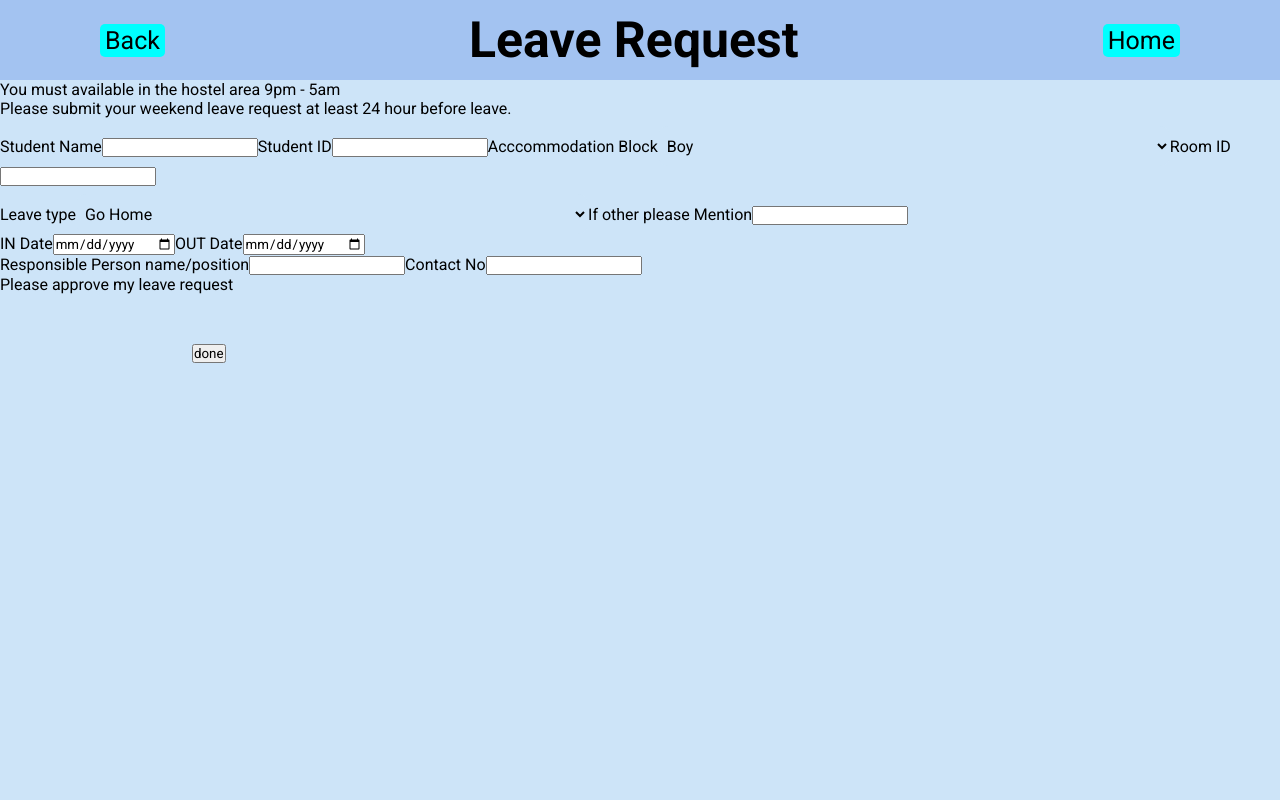
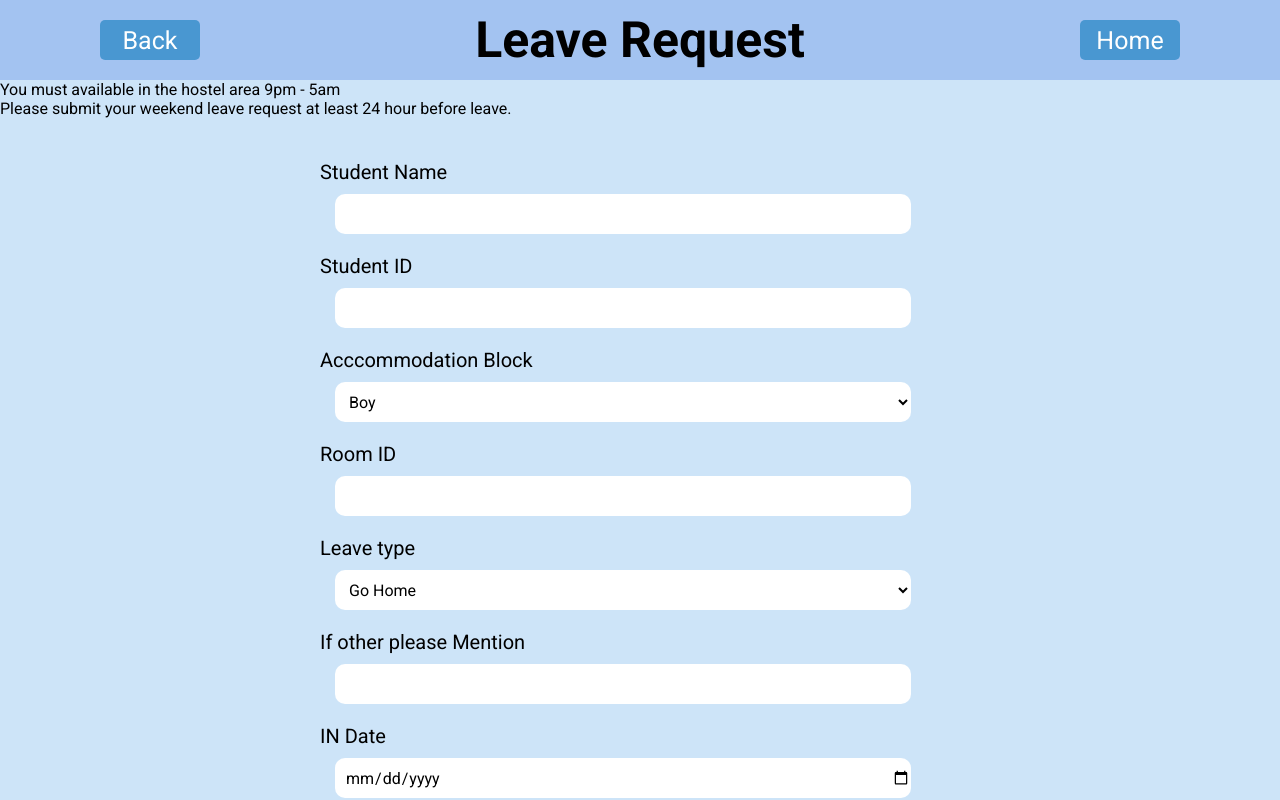
Before and after one commit to Tharindu-Dasantha/MedHouse, a React (Vite) app in the folder MedHouse/client/: page /services/Leave in a window 1280 px wide. Shown: the top 800 px of the page. Built offline with nearby package versions, Linux system fonts and the light colour scheme.

Commit message:
services styles applied

```diff
--- a/MedHouse/client/src/Pages/ServicesPage/Forms/Cleaning.jsx
+++ b/MedHouse/client/src/Pages/ServicesPage/Forms/Cleaning.jsx
@@ -75,10 +75,13 @@ function Cleaning() {
         <div>
           <p>Are you available in the room area while cleaning period</p>
           <div className="radio">
+
             <input type="radio" name="available" id="radio_yes" />
             <label htmlFor="radio_yes">Yes</label>
+
             <input type="radio" name="available" id="radio_no" />
             <label htmlFor="radio_no">No</label>
+
           </div>
         </div>
         <div>
--- a/MedHouse/client/src/Pages/ServicesPage/Forms/Clearance.jsx
+++ b/MedHouse/client/src/Pages/ServicesPage/Forms/Clearance.jsx
@@ -23,24 +23,51 @@ function Clearance() {
         <input type="number" name="registration_year" id="registration_year" />
         <label htmlFor="duration">Duration you are going to use this room</label>
         <input type="text" />
+
+        <div className="checkbox-container">
           <label htmlFor="availability_item">Please mark abailability of item</label>
           <label htmlFor="items_beds">Beds </label>
-        <input type="checkbox" name="item" id="items_beds_1" />
+          <ul>
+            <li>
+              <div className="bed1">
                 <label htmlFor="items_beds_1">1</label>
-        <input type="checkbox" name="item" id="items_beds_2" />
+                <input type="radio" name="item" id="items_beds_1" />
+              </div>
+            </li>
+           <li>
+            <div className="bed2">
               <label htmlFor="items_beds_2">2</label>
-        <input type="checkbox" name="item" id="items_beds_4" />
+              <input type="radio" name="item" id="items_beds_2" />
+            </div>
+          </li>
+            <li>
+                <div className="bed4">
                 <label htmlFor="items_beds_4">4</label>
+                <input type="radio" name="item" id="items_beds_4" />
+              </div>
+            </li>
+          </ul>
+          <div className="towel-rack">
           <label htmlFor="towel_rack">Towel rack - 2</label>
           <input type="checkbox" name="towel_rack" id="towel_rack" />
+          </div>
+          <div className="chair-con">
           <label htmlFor="chair">Chair 2</label>
           <input type="checkbox" name="chair" id="chair" />
+          </div>
+          <div className="tabel-con">
           <label htmlFor="tabel">Tabel 2</label>
           <input type="checkbox" name="table" id="table" />
+          </div>
+          <div className="cardboard-con">
           <label htmlFor="cardboard">Cardboard Wood 1</label>
           <input type="checkbox" name="cardboard" id="cardboard" />
+          </div>
+          <div className="key-con">
           <label htmlFor="key">Extra Key 1</label>
-        <input type="checkbox" name="key" id="key" />
+          <input type="checkbox" name="key" id="key" /></div>
+
+        </div>
         <label htmlFor="HandOver">Hand Over Date</label>
         <input type="date" name="HandOver" id="HandOver" />
         <label htmlFor="Other">Other Notes</label>
--- a/MedHouse/client/src/Pages/ServicesPage/Forms/forms.css
+++ b/MedHouse/client/src/Pages/ServicesPage/Forms/forms.css
@@ -11,11 +11,34 @@
 
 .header a {
   text-decoration: none;
-  color: black;
-  background-color: aqua;
-  padding: 2px 5px;
+  color: rgb(255, 255, 255);
+  /* background-color: aqua; */
+  background-color: #0075b88d;
+  /* padding: 2px 5px; */
+  display: flex;
+  align-items: center;
+  justify-content: center;
+  width: 100px;
+  height: 40px;
   border-radius: 5px;
   transition: 0.5s all;
+}
+
+input[type=text], textarea,input[type=number],input[type=date],input[type=datetime-local],
+input[type=email],input[type=checkbox],input[type=radio], select{
+  background-color: white;
+  border: none;
+  padding-left: 10px;
+
+
+}
+input[type=submit]{
+  background-color: #0074B8;
+  color: rgb(255, 255, 255);
+}
+
+input[type=submit]:hover{
+  background-color: #00588b;
 }
 
 .header a:hover {
@@ -76,6 +99,10 @@
     border-radius: 10px;
     outline: none;
     margin-top: 0.5rem;
+    font-size: 1rem;
+}
+.Cleaning textarea{
+  padding-top: 10px;
 }
 
 .Cleaning form input[type=datetime-local] {
@@ -94,12 +121,16 @@
 }
 
 .Cleaning div .radio label {
-    background-color: aqua;
+    background-color: #61d1fab6;
     width: fit-content;
     padding: 10px 20px;
     border-radius: 20px;
     margin: 5px 10px;
     cursor: pointer;
+    color: rgb(0, 0, 0);
+}
+.Cleaning div .radio input:checked + label{
+  background-color: #00a1dc;
 }
 
 .Cleaning div .radio {
@@ -150,10 +181,11 @@
 }
 
 .medical input {
-  height: 2rem;
+  height: 2.5rem;
   border-radius: 10px;
   width: 45vw;
   margin: 10px 15px;
+  font-size: 1rem;
 }
 
 .medical select{
@@ -187,6 +219,9 @@
   padding-left: 15px;
   padding-right: 15px;
 }
+/* .medical textarea{
+  padding-top: 10px;
+} */
 
 .medical input[type=submit] {
   width: 20vw;
@@ -209,9 +244,31 @@
 
 .clearance input {
   width: 45vw;
-  height: 2rem;
+  height: 2.5rem;
   border-radius: 10px;
   margin: 10px 15px;
+  font-size: 1rem;
+}
+.clearance .checkbox-container{
+  display: flex;
+  flex-direction: column;
+  width: 30vw;
+}
+.clearance label{
+  margin: 10px 0 0 0;
+}
+.clearance .checkbox-container div{
+  display: flex;
+  align-items: center;
+  justify-content: space-between;
+}
+.clearance .checkbox-container ul li{
+  margin-left: 2rem;
+}
+
+.clearance .checkbox-container div input{
+  width:2rem;
+  float: right;
 }
 
 .clearance input[type=date] {
@@ -223,6 +280,8 @@
 .clearance textarea {
   margin: 10px 15px;
   height: 10rem;
+  font-size: 1rem;
+  padding-top: 10px;
 }
 
 .clearance input[type=submit] {
@@ -232,3 +291,78 @@
   margin-top: 1.5rem;
   margin-bottom: 3rem;
 }
+
+.mentoring form{
+  display: flex;
+  flex-direction: column;
+  width: 50vw;
+  margin: auto;
+  margin-top: 2rem;
+  font-size: 20px;
+}
+.mentoring form div{
+  display: flex;
+  flex-direction: column;
+}
+
+.mentoring input,
+.mentoring select {
+  width: 45vw;
+  height: 2.5rem;
+  border-radius: 10px;
+  margin: 10px 15px;
+  font-size: 1rem;
+}
+
+.mentoring input[type=submit] {
+  width: 20vw;
+  margin: auto;
+  margin-top: 1.5rem;
+  margin-bottom: 3rem;
+  height: 2.5rem;
+  /* font-size: 30px; */
+  font-weight: 500;
+}
+.mentoring label{
+  margin: 10px 0 0 0;
+}
+
+
+
+.leave form{
+  display: flex;
+  flex-direction: column;
+  width: 50vw;
+  margin: auto;
+  margin-top: 2rem;
+  font-size: 20px;
+}
+
+.leave form div{
+  display: flex;
+  flex-direction: column;
+}
+
+.leave input,
+.leave select {
+  width: 45vw;
+  height: 2.5rem;
+  border-radius: 10px;
+  margin: 10px 15px;
+  font-size: 1rem;
+}
+
+
+.leave input[type=submit] {
+  width: 20vw;
+  margin: auto;
+  margin-top: 1.5rem;
+  margin-bottom: 3rem;
+  height: 2.5rem;
+  /* font-size: 30px; */
+  font-weight: 500;
+}
+
+.leave label{
+  margin: 10px 0 0 0;
+}
```
Lines whose indentation alone changed are shown as unchanged.
